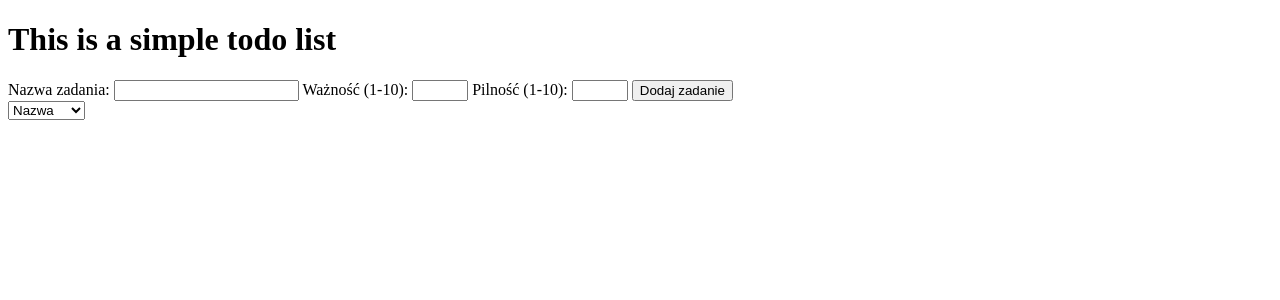
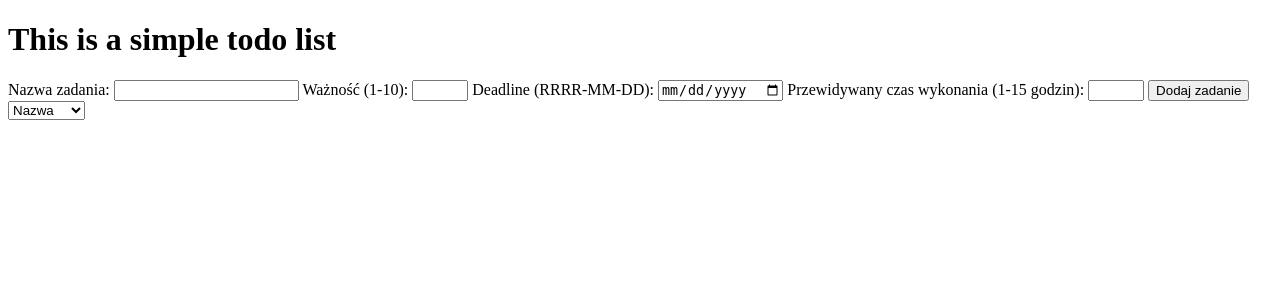
Before and after one commit to mcjmk/todolist, a Flask app: page / in a window 1280 px wide. Shown: the top 300 px of the page. Run offline with Flask 3, Linux system fonts and the light colour scheme.

Commit message:
Added calculating urgency from deadline

```diff
--- a/app.py
+++ b/app.py
@@ -1,17 +1,40 @@
 from flask import Flask, render_template, request, redirect, url_for, jsonify
 from uuid import uuid4
+from datetime import datetime
 
 app = Flask(__name__)
 
-def create_task(name, importance=5, urgency=5):
+
+def calculate_urgency(deadline):
+    today = datetime.today().date()
+    deadline_date = datetime.strptime(deadline, '%Y-%m-%d').date()
+    days_to_deadline = (deadline_date - today).days
+
+    if days_to_deadline < 0:
+        return 10
+    elif days_to_deadline < 2:
+        return 9
+    elif days_to_deadline < 3:
+        return 8
+    elif days_to_deadline < 7:
+        return 6
+    elif days_to_deadline < 14:
+        return 4
+    else:
+        return 2
+
+
+def create_task(name, importance, deadline, estimated_time):
+    urgency = calculate_urgency(deadline)
     return {
         "id": str(uuid4()),
         "name": name,
         "completed": False,
         "importance": int(importance),
-        "urgency": int(urgency)
+        "urgency": urgency,
+        "deadline": deadline,
+        "estimated_time": int(estimated_time)
     }
-
 
 
 todos = []
@@ -23,9 +46,11 @@ def todo_list():
 @app.route('/add', methods=['POST'])
 def add_todo():
     task_name = request.form.get('task')
-    task_importance = request.form.get('importance', 5)  # Domyślna wartość to 5
-    task_urgency = request.form.get('urgency', 5)  # Domyślna wartość to 5
-    new_task = create_task(task_name, task_importance, task_urgency)
+    task_importance = request.form.get('importance', 5)
+    task_deadline = request.form.get('deadline')
+    task_estimated_time = request.form.get('estimated_time', 1)
+
+    new_task = create_task(task_name, task_importance, task_deadline, task_estimated_time)
     todos.append(new_task)
     todos.sort(key=lambda x: x['name'])
     return redirect(url_for('todo_list'))
--- a/templates/index.html
+++ b/templates/index.html
@@ -16,9 +16,12 @@
         Ważność (1-10):
         <input type="number" name="importance" min="1" max="10" required />
     </label>
+        Deadline (RRRR-MM-DD):
+        <input type="date" name="deadline" required />
+    </label>
     <label>
-        Pilność (1-10):
-        <input type="number" name="urgency" min="1" max="10" required />
+        Przewidywany czas wykonania (1-15 godzin):
+        <input type="number" name="estimated_time" min="1" max="15" required />
     </label>
     <input type="submit" value="Dodaj zadanie" />
     </form>
@@ -30,7 +33,7 @@
         <ol>
             {% for task in todos %}
             <li id="task-{{ task.id }}" class="{{ 'completed' if task.completed else '' }}" onclick="toggleTask('{{ task.id }}')">
-            {{ task['name'] }} - Ważność: {{ task['importance'] }}, Pilność: {{ task['urgency'] }}
+                {{ task['name'] }} - Ważność: {{ task['importance'] }}, Pilność: {{ task['urgency'] }}, Deadline: {{ task['deadline'] }}, Czas wykonania: {{ task['estimated_time'] }} godzin
             </li>
             {% endfor %}
         </ol>
```
Lines whose indentation alone changed are shown as unchanged.
